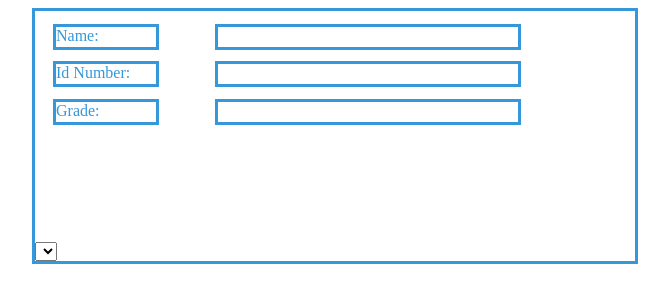
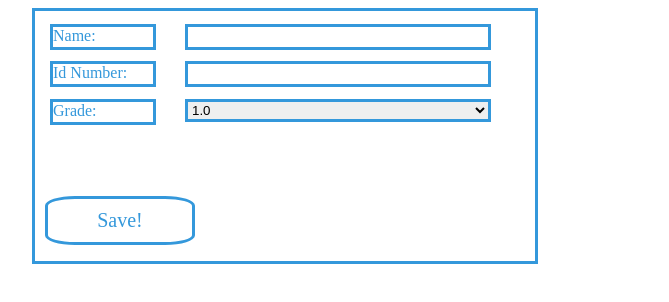
Before and after one commit to agikginagawamue/agik123, a plain HTML site: page dialog.html in a window 1280 px wide. Shown: the whole page, without its empty margins (224-893 px from the left). Drawn offline with Linux system fonts and the light colour scheme.

Commit message:
aldrinddsd

```diff
--- a/dialog.css
+++ b/dialog.css
@@ -1,6 +1,6 @@
 .container {
 border: 3px solid #3498db;
-width: 600px;
+width: 500px;
 height: 250px;
 left: 20%;
 position: absolute;
@@ -14,8 +14,11 @@ color: #3498db;
 
 
 select {
-position : absolute;
-bottom: 0%;
+    position : absolute;
+    left: 30%;
+    top: 35%;
+    border: 3px solid #3498db;
+    width: 306px;
 }
 
 .name {
@@ -59,3 +62,19 @@ position : absolute;
 left: 30%;
 top: 35%;
 }
+
+.btn1 {
+    border: 3px solid #3498db;
+background: none;
+padding: 10px 20px;
+font-size: 20px;
+font-family: "montserrat";
+cursor: pointer;
+margin:10px;
+transition: 0.8s;
+color: #3498db;
+border-radius: 20%;
+width: 150px;
+position:absolute;
+top: 70%;
+}
--- a/dialog.html
+++ b/dialog.html
@@ -11,11 +11,14 @@
         <div class = "a idno">Id Number:</div>
         <div class = "content idcontent"></div>
         <div class = "a grade">Grade:</div>
-        <div class = "content gcontent"></div>
         <select>
+            <option value = "1.0">1.0</option>
+            <option value = "1.25">1.25</option>
+            <option value = "1.50">1.50</option>
+
 
         </select>
-
+        <button class = "btn1">Save!</button>
     </div>
 
 </html>
```
Also changed, not shown: index.css (+10 -0 lines), index.js (+7 -1 lines), table.html (added).
